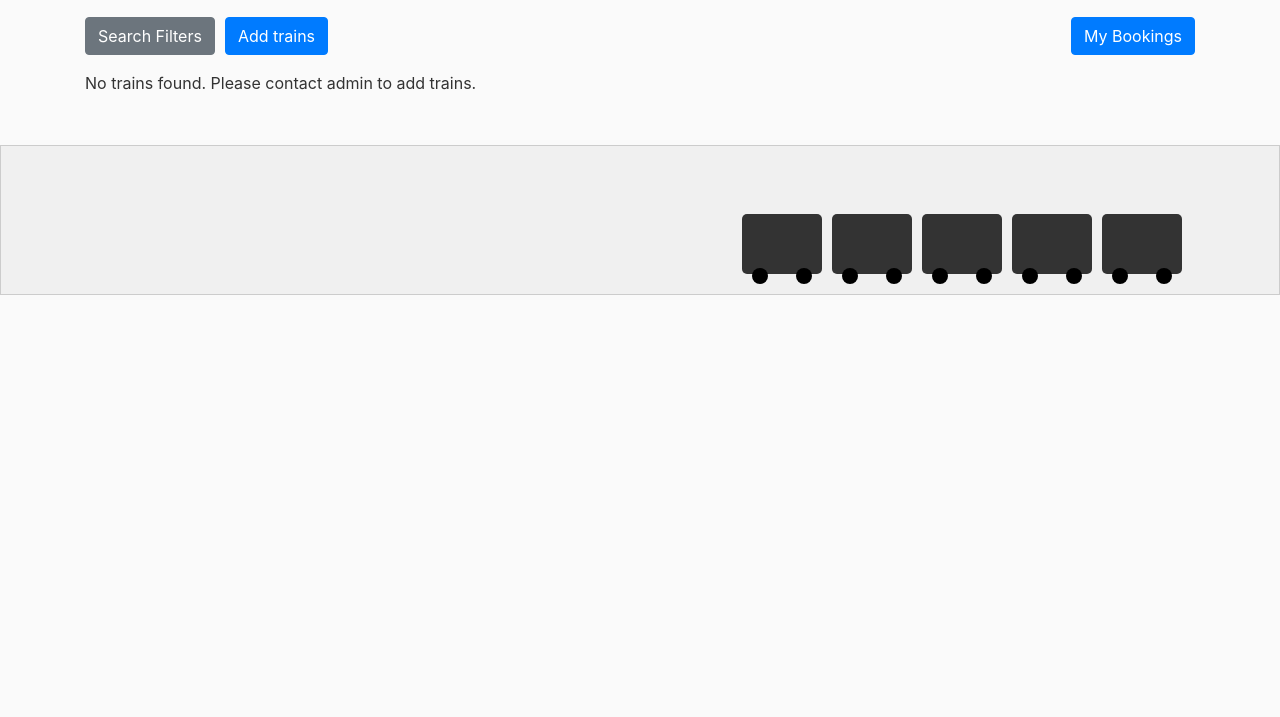
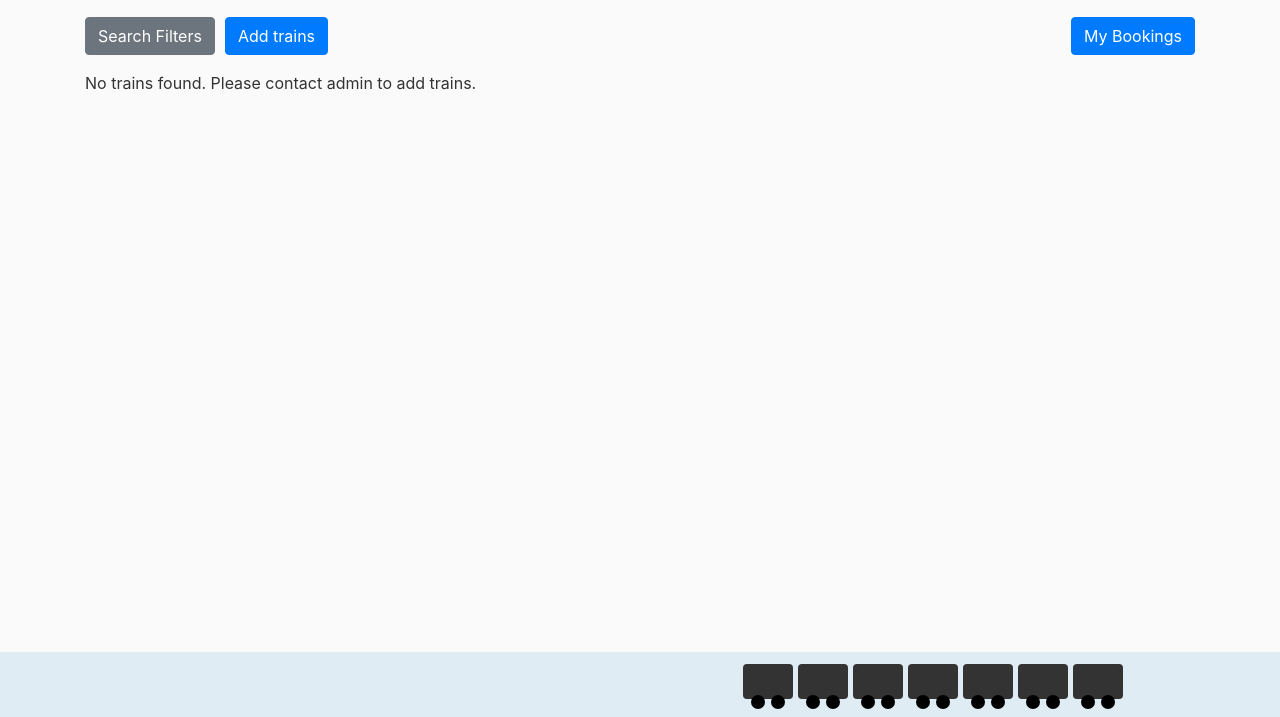
Before and after one commit to RamAvtarDubey/SMILE-backend, a Django app: page / in a window 1280 px wide. Shown: the part 83-800 px from the top of the page. Run offline with Django 5.2, Linux system fonts and the light colour scheme; the visitor is signed in with stand-in values (Sample User, id 1); data that the repository does not hold is empty; some libraries are stand-ins or nearby versions.

Commit message:
Update base.html

```diff
--- a/trainbooking/backend/templates/backend/base.html
+++ b/trainbooking/backend/templates/backend/base.html
@@ -61,36 +61,38 @@
         {% block content %} {% endblock %}
     </div>
 
-
+ <footer>
         <!-- Train animation -->
 
         <style>
             .train-animation-wrapper {
                 width: 100%;
-            height: 150px;
+                height: 65px;
                 overflow: hidden;
-            margin-top: 50px;
-            background-color: #f0f0f0;
-            border: 1px solid #ccc;
-            position: relative;
+                background-color: #dfecf4;
+                position: fixed;
+                bottom: 0;
+                left: 0;
+                z-index: 100;
             }
+
 
             .train {
                 display: flex;
                 position: absolute;
-            bottom: 20px;
+                bottom: 18px;
                 left: -300px;
                 animation: moveTrain 10s linear infinite;
             }
 
             .engine,
             .coach {
-            width: 80px;
-            height: 60px;
+                width: 50px;
+                height: 35px;
                 background-color: #333;
-            margin-right: 10px;
+                margin-right: 5px;
                 position: relative;
-            border-radius: 5px;
+                border-radius: 4px;
             }
 
             .engine::before,
@@ -100,20 +102,20 @@
                 content: '';
                 position: absolute;
                 bottom: -10px;
-            width: 16px;
-            height: 16px;
+                width: 14px;
+                height: 14px;
                 background-color: #000;
                 border-radius: 50%;
             }
 
             .engine::before,
             .coach::before {
-            left: 10px;
+                left: 8px;
             }
 
             .engine::after,
             .coach::after {
-            right: 10px;
+                right: 8px;
             }
 
             @keyframes moveTrain {
@@ -134,10 +136,12 @@
                 <div class="coach"></div>
                 <div class="coach"></div>
                 <div class="coach"></div>
+                <div class="coach"></div>
+                <div class="coach"></div>
             </div>
         </div>
 
-
+    </footer>
 
     <!-- jQuery first, then Popper.js, then Bootstrap JS -->
     <script src="https://code.jquery.com/jquery-3.2.1.slim.min.js"
```
Lines whose indentation alone changed are shown as unchanged.
